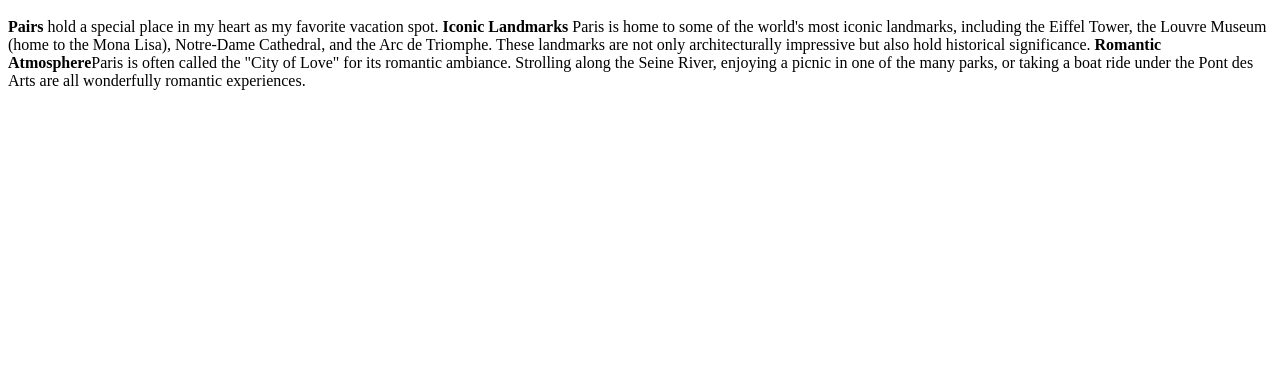
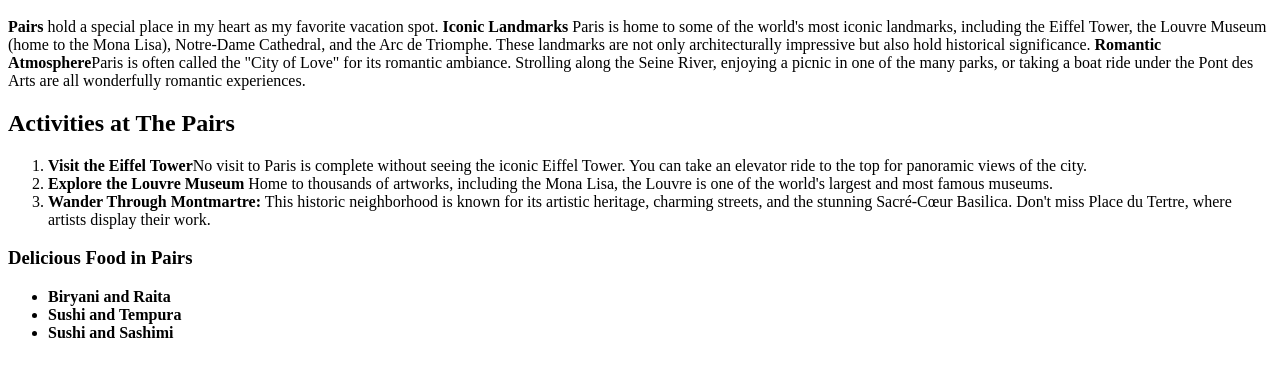
Before and after one commit to 44-563-WebApps-F23/44563-webapps-f23-assignment3-Varshitha-11, a plain HTML site: page index.html in a window 1280 px wide. Shown: the part 109-486 px from the top of the page. Drawn offline with Linux system fonts and the light colour scheme.

Commit message:
made changes at the local repo

```diff
--- a/index.html
+++ b/index.html
@@ -16,4 +16,26 @@
         <strong>Romantic Atmosphere</strong>Paris is often called the "City of Love" for its romantic ambiance. Strolling along the Seine River, enjoying a picnic in one of the many parks, or taking a boat ride under the Pont des Arts are all wonderfully romantic experiences.</p>
 
     </body>
+    <head>
+        <title>Activities at The Pairs</title>
+    </head>
+    <body>
+        <h2><strong>Activities at The Pairs</strong></h2>
+
+        <ol>
+            <li><strong>Visit the Eiffel Tower</strong>No visit to Paris is complete without seeing the iconic Eiffel Tower. You can take an elevator ride to the top for panoramic views of the city. </li>
+
+            <li><strong>Explore the Louvre Museum</strong> Home to thousands of artworks, including the Mona Lisa, the Louvre is one of the world's largest and most famous museums.</li>
+
+            <li><strong>Wander Through Montmartre:</strong> This historic neighborhood is known for its artistic heritage, charming streets, and the stunning Sacré-Cœur Basilica. Don't miss Place du Tertre, where artists display their work.</li>
+        </ol>
+        <h3><strong>Delicious Food in Pairs</strong></h3>
+
+        <ul>
+            <li><strong> Biryani and Raita</strong></li>
+            <li><strong>Sushi and Tempura</strong> </li>
+            <li><strong>Sushi and Sashimi</strong> </li>
+
+        </ul>
+    </body>
 </html>
```
